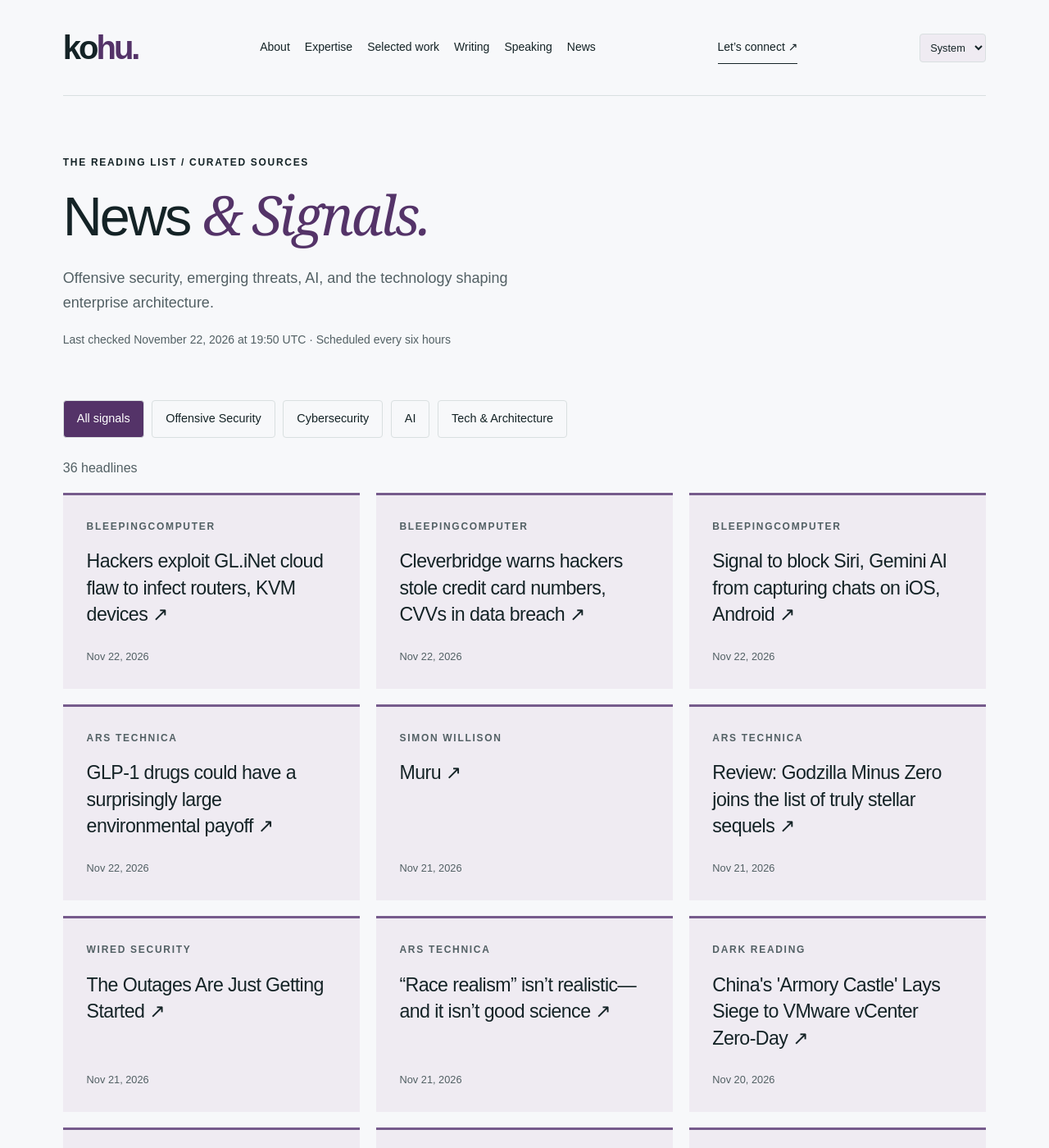
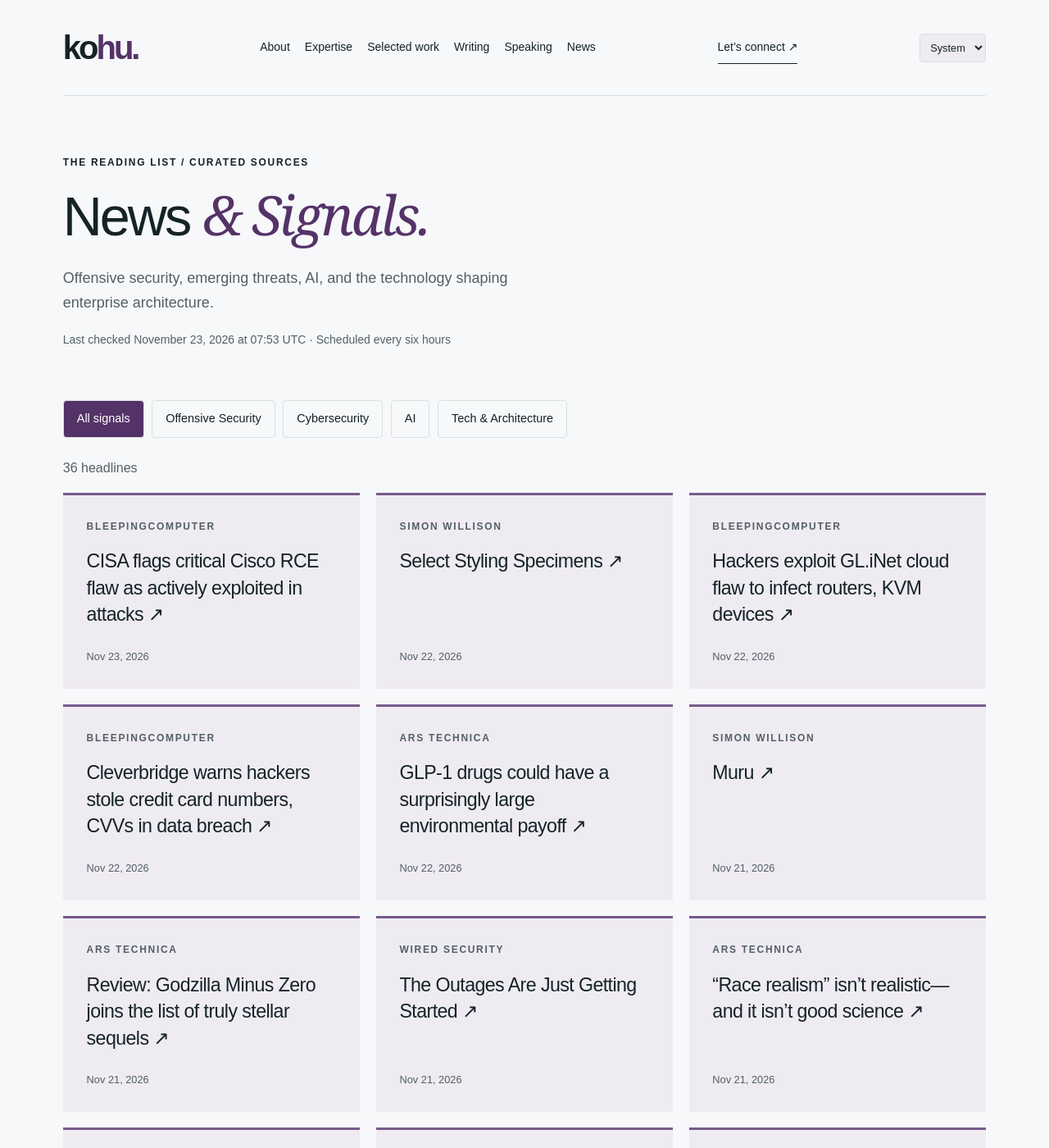
Before and after one commit to hntk/hntk.github.io, a Jekyll site: the page built from news/index.html, in a window 1280 px wide and 1400 px high. Shown: the whole window at 82% size. Built offline with Jekyll 4.4.1, drawn with Linux system fonts in a browser that asks for light colours; part of the change alters nothing that is shown; some of the changed text lies outside the part shown.

Commit message:
Refresh News and Signals

```diff
--- a/_data/news.json
+++ b/_data/news.json
@@ -1,6 +1,22 @@
 {
-  "updated": "2026-11-22T19:50:54.149557+00:00",
+  "updated": "2026-11-23T07:53:29.799521+00:00",
   "items": [
+    {
+      "title": "CISA flags critical Cisco RCE flaw as actively exploited in attacks",
+      "url": "https://www.bleepingcomputer.com/news/security/cisa-flags-critical-cisco-expressway-rce-flaw-as-actively-exploited/",
+      "published": "2026-11-23T07:44:19+00:00",
+      "source": "BleepingComputer",
+      "source_id": "bleepingcomputer",
+      "category": "cybersecurity"
+    },
+    {
+      "title": "Select Styling Specimens",
+      "url": "https://simonwillison.net/2026/Nov/22/select-styling/",
+      "published": "2026-11-22T19:45:06+00:00",
+      "source": "Simon Willison",
+      "source_id": "simon-willison",
+      "category": "ai"
+    },
     {
       "title": "Hackers exploit GL.iNet cloud flaw to infect routers, KVM devices",
       "url": "https://www.bleepingcomputer.com/news/security/hackers-exploit-glinet-cloud-flaw-to-infect-routers-kvm-devices/",
@@ -13,14 +29,6 @@
       "title": "Cleverbridge warns hackers stole credit card numbers, CVVs in data breach",
       "url": "https://www.bleepingcomputer.com/news/security/cleverbridge-warns-hackers-stole-credit-card-numbers-cvvs-in-data-breach/",
       "published": "2026-11-22T15:43:04+00:00",
-      "source": "BleepingComputer",
-      "source_id": "bleepingcomputer",
-      "category": "cybersecurity"
-    },
-    {
-      "title": "Signal to block Siri, Gemini AI from capturing chats on iOS, Android",
-      "url": "https://www.bleepingcomputer.com/news/security/signal-to-block-siri-gemini-ai-from-capturing-chats-on-ios-android/",
-      "published": "2026-11-22T15:15:25+00:00",
       "source": "BleepingComputer",
       "source_id": "bleepingcomputer",
       "category": "cybersecurity"
@@ -66,6 +74,14 @@
       "category": "tech-architecture"
     },
     {
+      "title": "How Security Vendors Are Tackling Access-Control Challenges for AI Agents",
+      "url": "https://www.darkreading.com/identity-access-management-security/ai-agents-bring-enterprises-new-access-control-challenges",
+      "published": "2026-11-21T01:31:23+00:00",
+      "source": "Dark Reading",
+      "source_id": "dark-reading",
+      "category": "cybersecurity"
+    },
+    {
       "title": "China's 'Armory Castle' Lays Siege to VMware vCenter Zero-Day",
       "url": "https://www.darkreading.com/cyberattacks-data-breaches/china-armory-castle-vmware-vcenter-zero-day",
       "published": "2026-11-20T21:03:27+00:00",
@@ -104,22 +120,6 @@
       "source": "Dark Reading",
       "source_id": "dark-reading",
       "category": "cybersecurity"
-    },
-    {
-      "title": "What We Missed: Nvidia CEO Scandal Rocks AI Industry",
-      "url": "https://www.darkreading.com/cyber-risk/what-we-missed-nvidia-ceo-scandal-rocks-ai-industry",
-      "published": "2026-11-20T17:04:04+00:00",
-      "source": "Dark Reading",
-      "source_id": "dark-reading",
-      "category": "cybersecurity"
-    },
-    {
-      "title": "Quoting Levent Alpöge",
-      "url": "https://simonwillison.net/2026/Nov/20/levent-alpoge/",
-      "published": "2026-11-20T16:30:48+00:00",
-      "source": "Simon Willison",
-      "source_id": "simon-willison",
-      "category": "ai"
     },
     {
       "title": "Opening a 400-Year-Old Cryptex",
@@ -295,79 +295,79 @@
       "id": "ars-technica",
       "name": "Ars Technica",
       "status": "ok",
-      "last_success": "2026-11-22T19:50:54.149557+00:00"
+      "last_success": "2026-11-23T07:53:29.799521+00:00"
     },
     {
       "id": "bleepingcomputer",
       "name": "BleepingComputer",
       "status": "ok",
-      "last_success": "2026-11-22T19:50:54.149557+00:00"
+      "last_success": "2026-11-23T07:53:29.799521+00:00"
     },
     {
       "id": "cloudflare",
       "name": "Cloudflare",
       "status": "ok",
-      "last_success": "2026-11-22T19:50:54.149557+00:00"
+      "last_success": "2026-11-23T07:53:29.799521+00:00"
     },
     {
       "id": "dark-reading",
       "name": "Dark Reading",
       "status": "ok",
-      "last_success": "2026-11-22T19:50:54.149557+00:00"
+      "last_success": "2026-11-23T07:53:29.799521+00:00"
     },
     {
       "id": "hugging-face",
       "name": "Hugging Face",
       "status": "ok",
-      "last_success": "2026-11-22T19:50:54.149557+00:00"
+      "last_success": "2026-11-23T07:53:29.799521+00:00"
     },
     {
       "id": "microsoft-research",
       "name": "Microsoft Research",
       "status": "ok",
-      "last_success": "2026-11-22T19:50:54.149557+00:00"
+      "last_success": "2026-11-23T07:53:29.799521+00:00"
     },
     {
       "id": "nvidia",
       "name": "NVIDIA",
       "status": "ok",
-      "last_success": "2026-11-22T19:50:54.149557+00:00"
+      "last_success": "2026-11-23T07:53:29.799521+00:00"
     },
     {
       "id": "portswigger",
       "name": "PortSwigger Research",
       "status": "ok",
-      "last_success": "2026-11-22T19:50:54.149557+00:00"
+      "last_success": "2026-11-23T07:53:29.799521+00:00"
     },
     {
       "id": "schneier",
       "name": "Schneier on Security",
       "status": "ok",
-      "last_success": "2026-11-22T19:50:54.149557+00:00"
+      "last_success": "2026-11-23T07:53:29.799521+00:00"
     },
     {
       "id": "simon-willison",
       "name": "Simon Willison",
       "status": "ok",
-      "last_success": "2026-11-22T19:50:54.149557+00:00"
+      "last_success": "2026-11-23T07:53:29.799521+00:00"
     },
     {
       "id": "specterops",
       "name": "SpecterOps",
       "status": "ok",
-      "last_success": "2026-11-22T19:50:54.149557+00:00"
+      "last_success": "2026-11-23T07:53:29.799521+00:00"
     },
     {
       "id": "trail-of-bits",
       "name": "Trail of Bits",
       "status": "ok",
-      "last_success": "2026-11-22T19:50:54.149557+00:00"
+      "last_success": "2026-11-23T07:53:29.799521+00:00"
     },
     {
       "id": "wired",
       "name": "WIRED Security",
       "status": "ok",
-      "last_success": "2026-11-22T19:50:54.149557+00:00"
+      "last_success": "2026-11-23T07:53:29.799521+00:00"
     }
   ]
 }
```
